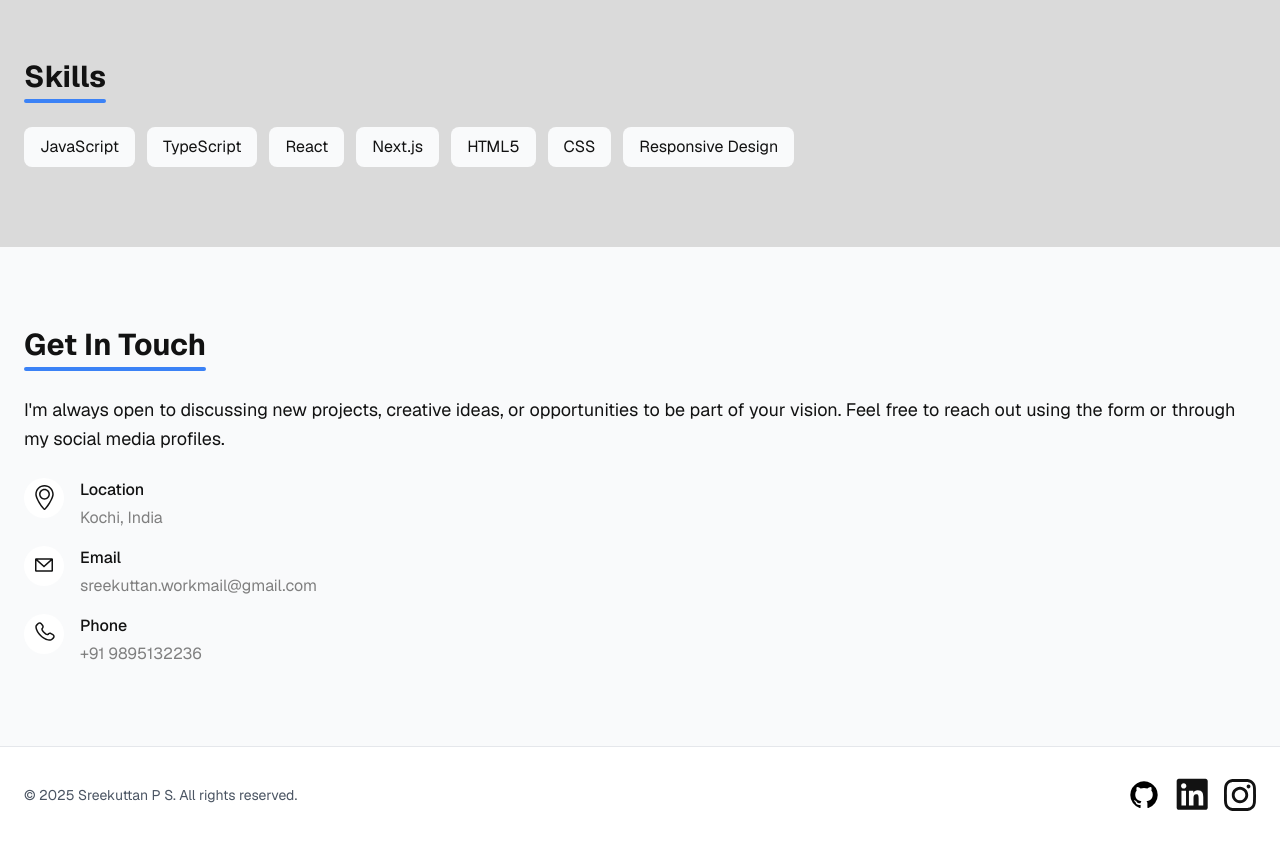
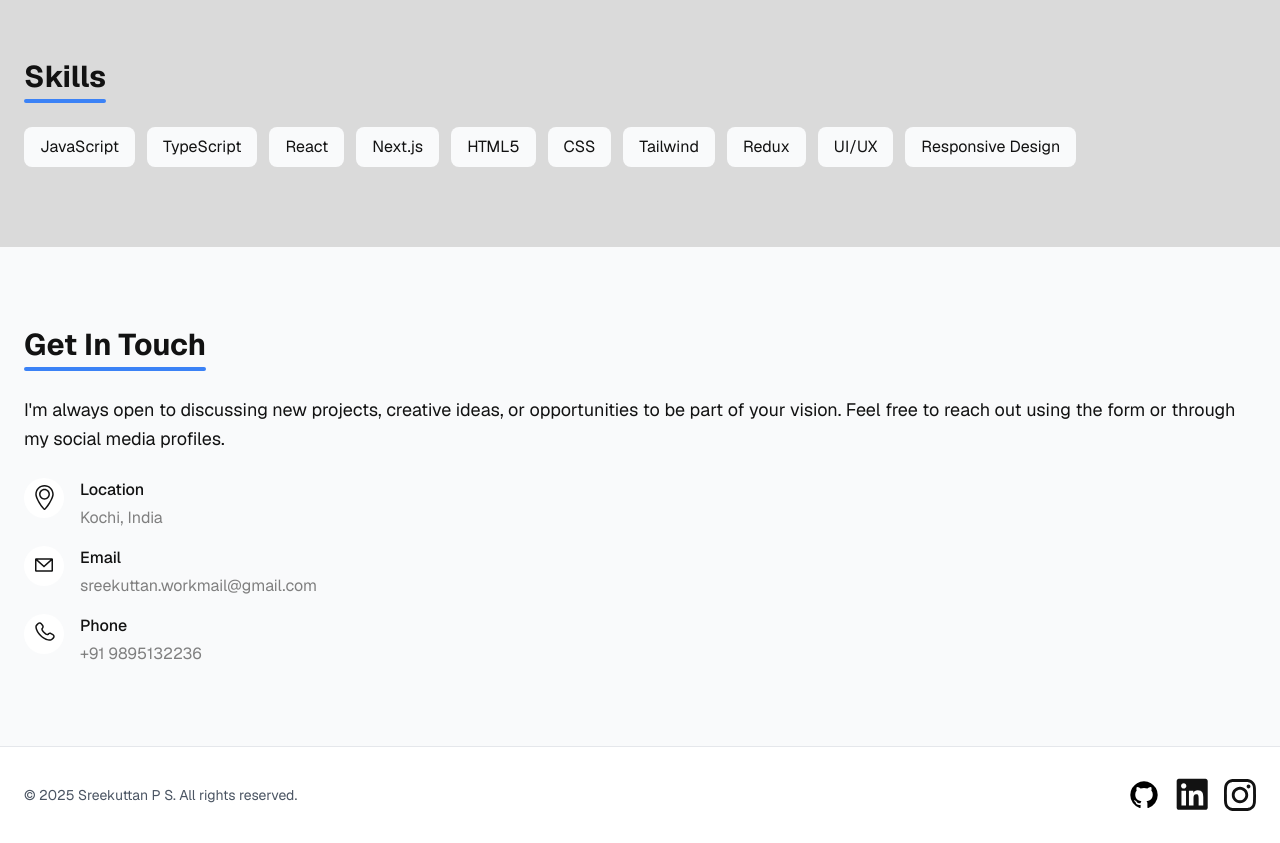
Before and after one commit to SreekuttanPS/portfolio-website, a Next.js app: page / in a window 1280 px wide. Shown: the part 2360-3203 px from the top of the page. Built offline with nearby package versions, Linux system fonts and the light colour scheme.

Commit message:
Adding more skills

```diff
--- a/src/app/Components/MainSection/Skills.tsx
+++ b/src/app/Components/MainSection/Skills.tsx
@@ -43,6 +43,21 @@ function Skills() {
               <div
                 className="px-4 py-2 rounded-lg flex items-center gap-2 transition-transform hover:transform hover:scale-105 w-auto theme-switch-color"
               >
+                <span>Tailwind</span>
+              </div>
+              <div
+                className="px-4 py-2 rounded-lg flex items-center gap-2 transition-transform hover:transform hover:scale-105 w-auto theme-switch-color"
+              >
+                <span>Redux</span>
+              </div>
+              <div
+                className="px-4 py-2 rounded-lg flex items-center gap-2 transition-transform hover:transform hover:scale-105 w-auto theme-switch-color"
+              >
+                <span>UI/UX</span>
+              </div>
+              <div
+                className="px-4 py-2 rounded-lg flex items-center gap-2 transition-transform hover:transform hover:scale-105 w-auto theme-switch-color"
+              >
                 <span>Responsive Design</span>
               </div>
             </div>
```
